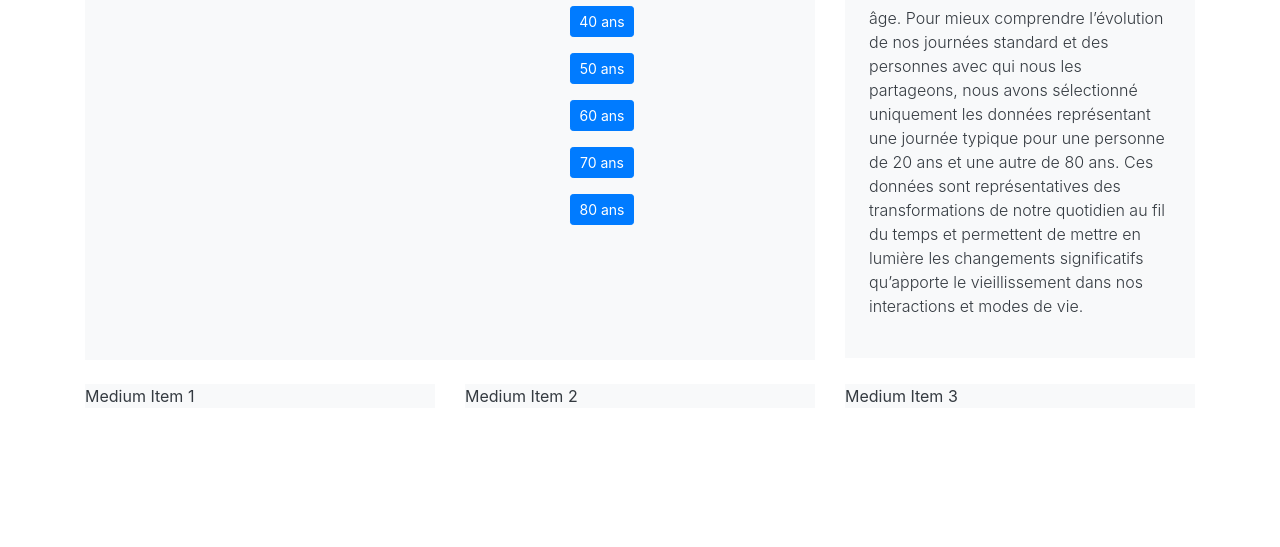
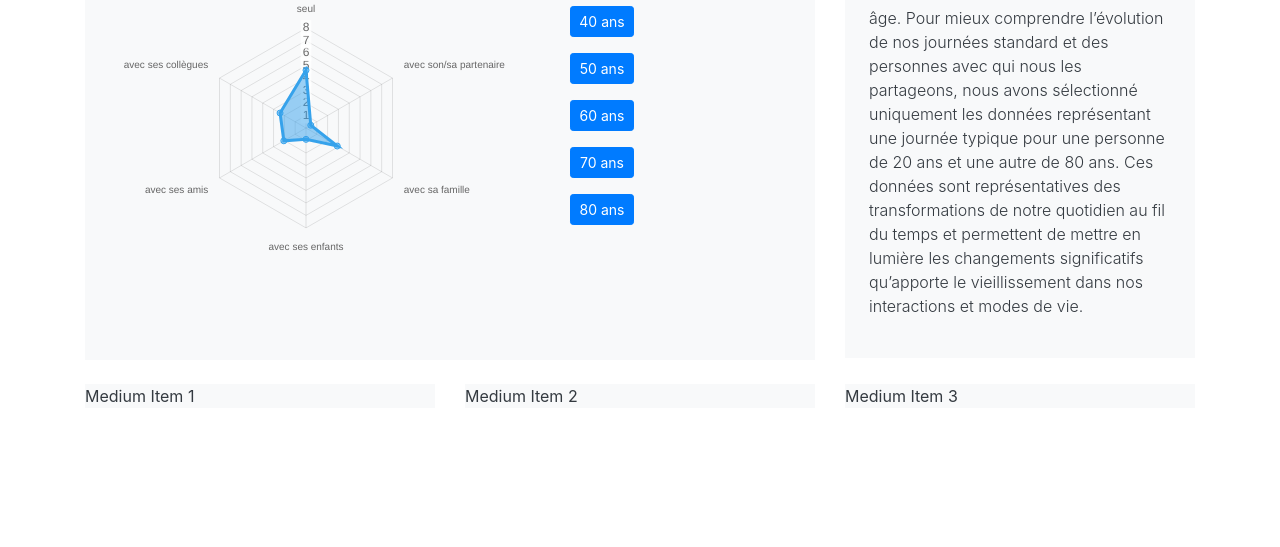
Before and after one commit to moritz4522/SAE303, a plain HTML site: page index.html in a window 1280 px wide. Shown: the part 253-800 px from the top of the page. Drawn offline with nearby package versions, Linux system fonts and the light colour scheme.

Commit message:
ajout dossier js

```diff
--- a/index.html
+++ b/index.html
@@ -58,4 +58,4 @@
         </div>
     </div>
 </body>
-<script src="bootstrap.js"></script></html>
+<script src="js/script.js"></script></html>
```
Also changed, not shown: js/package.json (renamed from package.json), js/script.js (renamed from script.js), js/tailwind.config.js (renamed from tailwind.config.js), 2 other files.
